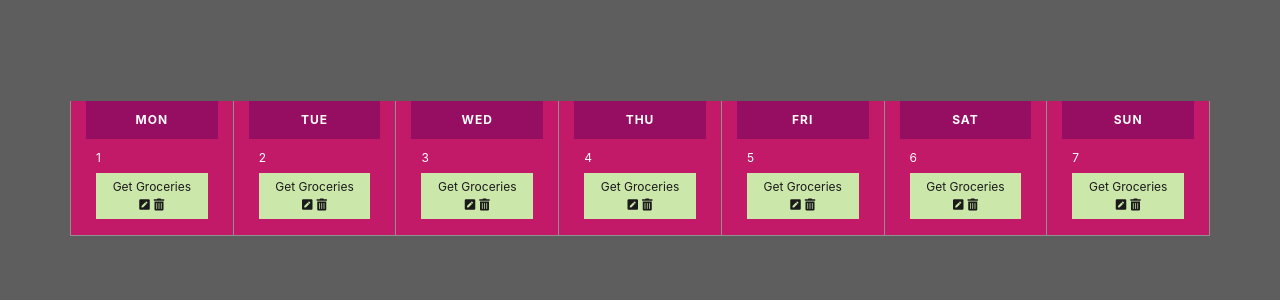
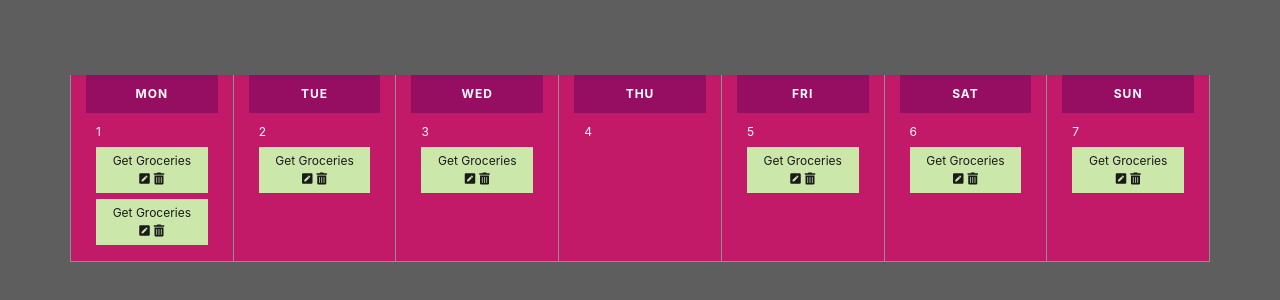
Before and after one commit to RashidMall/vue-calendar, a Vue app: page / in a window 1280 px wide. Shown: the part 212-512 px from the top of the page. Built offline with nearby package versions, Linux system fonts and the light colour scheme.

Commit message:
Loop and display events

```diff
--- a/src/app/components/CalendarDay.vue
+++ b/src/app/components/CalendarDay.vue
@@ -3,23 +3,24 @@
         <div class="day-banner text-center">{{ day.abbvTitle }}</div>
         <div class="day-details">
             <div class="day-number">{{ day.id }}</div>
-            <div class="day-event">
-                <div>
-                    <span class="text-center details">Get Groceries</span>
-                    <div class="text-center icons">
-                        <i class="fas fa-pen-square edit-icon"></i>
-                        <i class="fas fa-trash-alt delete-icon"></i>
-                    </div>
-                </div>
-            </div>
+            <CalendarEvent v-for="(event, index) in day.events"
+                :key="index"
+                :event="event"
+                :day="day"
+            />
         </div>
     </div>
 </template>
 
 <script>
+import CalendarEvent from './CalendarEvent.vue';
+
 export default {
     name: 'CalendarDay',
-    props: ['day']
+    props: ['day'],
+    components: {
+        CalendarEvent
+    }
 }
 </script>
 
@@ -49,28 +50,5 @@ export default {
         &:last-child {
             border-right: 1px solid #8f8f8f;
         }
-        .day-event {
-            background-color: #cbe7aa;
-            margin-top: 6px;
-            margin-bottom: 6px;
-            display: block;
-            color: #1a1a1b;
-            padding: 5px;
-            .details {
-                display: block;
-            }
-            .icons .fas {
-                padding: 2px;
-            }
-            input {
-                background: none;
-                border: 0;
-                border-bottom: 1px solid #ffffff;
-                width: 100%;
-                &:focus {
-                    outline: none;
-                }
-            }
-        }
     }
 </style>
--- a/src/app/components/CalendarEvent.vue
+++ b/src/app/components/CalendarEvent.vue
@@ -0,0 +1,37 @@
+<template>
+    <div class="day-event">
+        <div>
+            <span class="text-center details">Get Groceries</span>
+            <div class="text-center icons">
+                <i class="fas fa-pen-square edit-icon"></i>
+                <i class="fas fa-trash-alt delete-icon"></i>
+            </div>
+        </div>
+    </div>
+</template>
+
+<style lang="scss" scoped>
+.day-event {
+    background-color: #cbe7aa;
+    margin-top: 6px;
+    margin-bottom: 6px;
+    display: block;
+    color: #1a1a1b;
+    padding: 5px;
+    .details {
+        display: block;
+    }
+    .icons .fas {
+        padding: 2px;
+    }
+    input {
+        background: none;
+        border: 0;
+        border-bottom: 1px solid #ffffff;
+        width: 100%;
+        &:focus {
+            outline: none;
+        }
+    }
+}
+</style>
```
